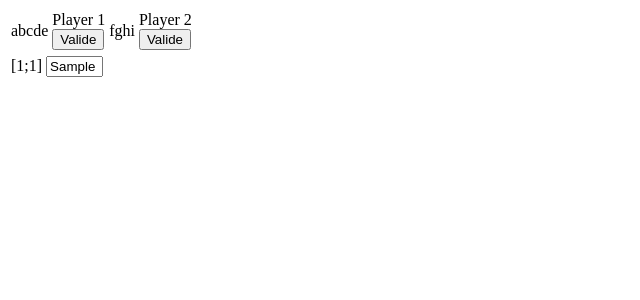
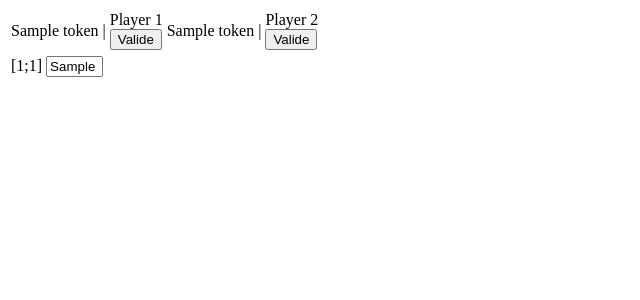
Before and after one commit to imimoun/mysitedj2_0, a Django app: template scrabble/template/gameboard.html in a window 1280 px wide. Shown: the top 300 px of the page, without its empty margins (0-640 px from the left). Run offline with Django 3.2, Linux system fonts and the light colour scheme; the template is opened without the code that fills it: most values are stand-ins (such as "Sample title", 1, 10 or a date in 2020); parts of the project's set-up code (start-up, migrations or seed data) failed here and were passed over.

Commit message:
Issue #31: Add real hand for player 1 and 2.

```diff
--- a/scrabble/template/gameboard.html
+++ b/scrabble/template/gameboard.html
@@ -5,14 +5,18 @@
     <table>
       <tr>
         <td>
-          abcde
+        {% for token in game.hand_player_1 %}
+          {{ token }} |
+        {% endfor %}
         </td>
         <td>
           Player 1 <br />
           <input id="player1_valide" type="button" value="Valide" />
         </td>
         <td>
-          fghi
+        {% for token in game.hand_player_2 %}
+          {{ token }} |
+        {% endfor %}
         </td>
         <td>
           Player 2 <br />
```
